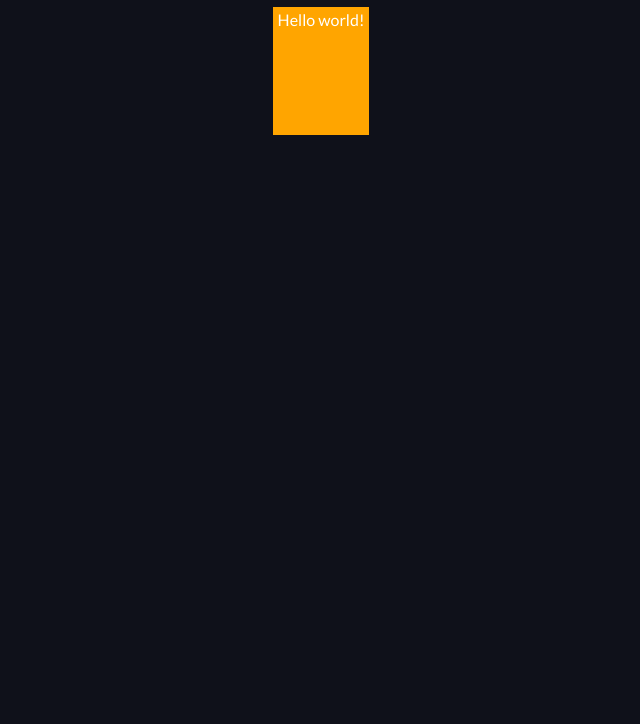
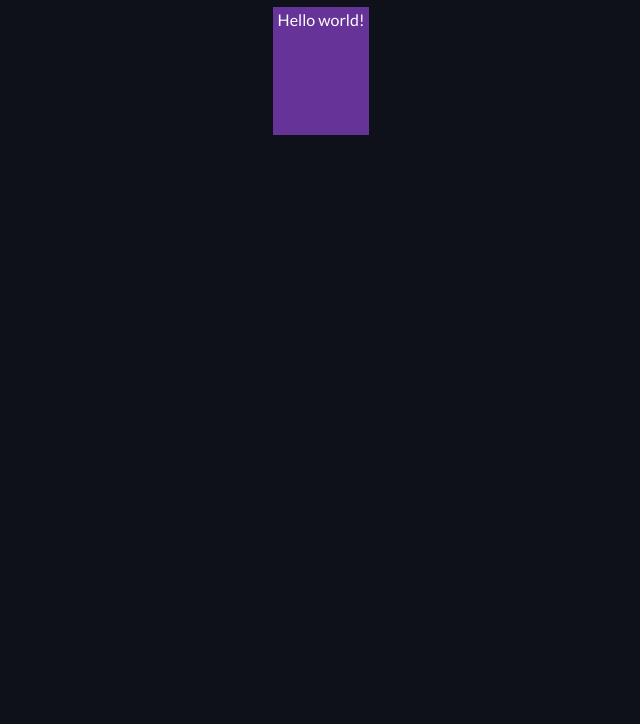
Before and after one commit to eduwebpl/css-techniki-pracy, a plain HTML site: page 02/index.html in a window 1280 px wide. Shown: the part 76-800 px from the top of the page, without its empty margins (319-959 px from the left). Drawn offline with Linux system fonts and the light colour scheme.

Commit message:
02-finish

```diff
--- a/02/index.html
+++ b/02/index.html
@@ -12,7 +12,7 @@
 <body>
  <h1>Specificity 🙀</h1>
 
- <div class="box box--orange">
+ <div class="box box--orange" id="myBox">
   Hello world!
  </div>
 
@@ -21,6 +21,18 @@
    display: flex;
    flex-direction: column;
    align-items: center;
+  }
+
+  #myBox {
+   background: rebeccapurple !important;
+  }
+
+  div {
+   background: red !important;
+  }
+
+  div {
+   background: blue;
   }
 
   .box {
```
